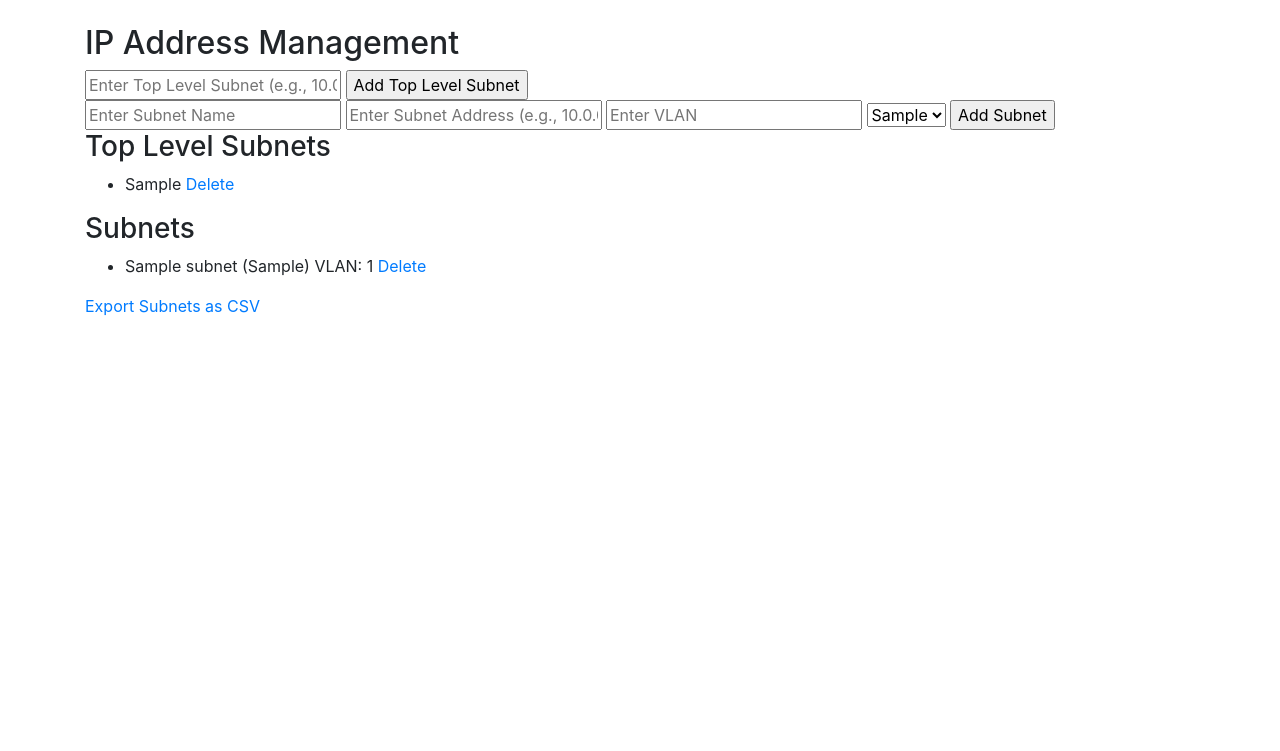
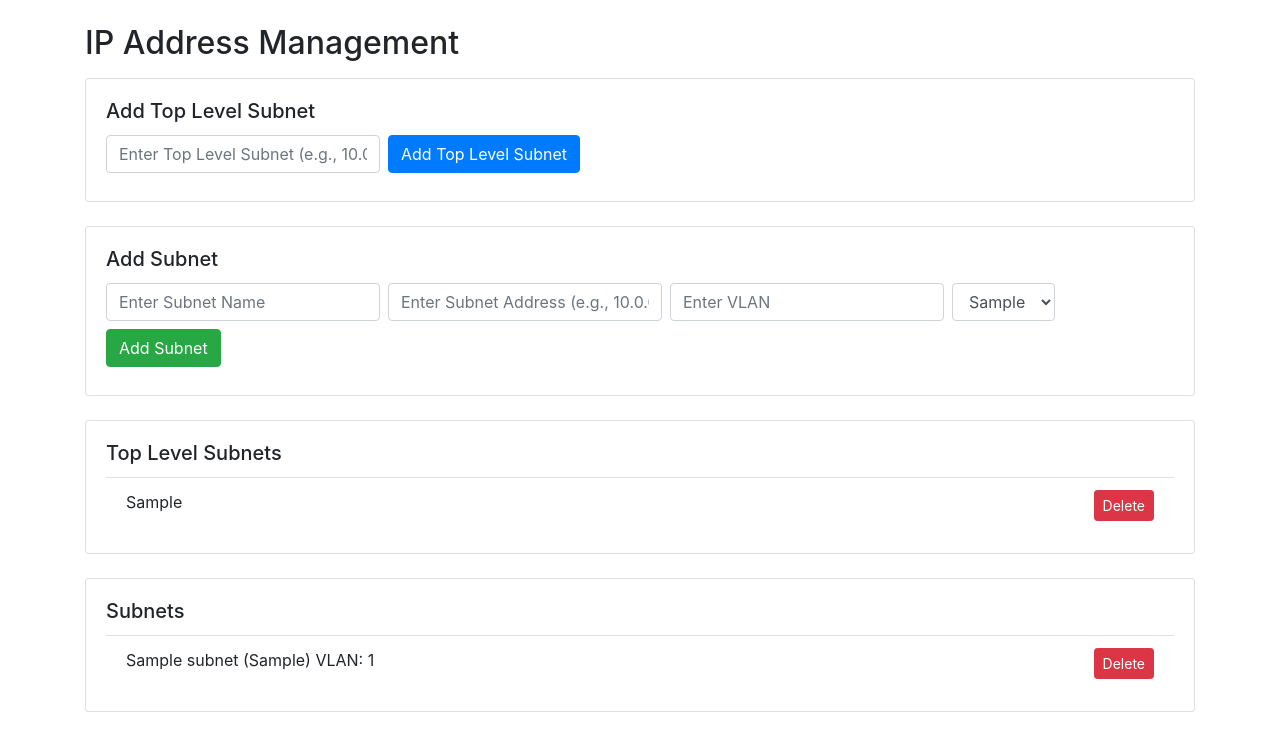
Before and after one commit to marcmylemans/Flask-IPAM, a Flask app: page / in a window 1280 px wide. Shown: the top 751 px of the page. Run offline with Flask 3, Linux system fonts and the light colour scheme; tables that the repository leaves empty hold one stand-in row (values such as "Sample post"); some libraries are stand-ins or nearby versions.

Commit message:
Update index.html

```diff
--- a/templates/index.html
+++ b/templates/index.html
@@ -1,41 +1,64 @@
 {% extends 'base.html' %}
 
 {% block body %}
-    <h2>IP Address Management</h2>
+    <h2 class="mb-3">IP Address Management</h2>
 
     <!-- Form to Add Top Level Subnet -->
-    <form action="/" method="post">
-        <input type="text" name="top_level_subnet" placeholder="Enter Top Level Subnet (e.g., 10.0.0.0/8)" required>
-        <input type="submit" value="Add Top Level Subnet">
+    <div class="card mb-4">
+        <div class="card-body">
+            <h5 class="card-title">Add Top Level Subnet</h5>
+            <form action="/" method="post" class="form-inline">
+                <input type="text" name="top_level_subnet" class="form-control mr-2 mb-2" placeholder="Enter Top Level Subnet (e.g., 10.0.0.0/8)" required>
+                <button type="submit" class="btn btn-primary mb-2">Add Top Level Subnet</button>
             </form>
+        </div>
+    </div>
 
     <!-- Form to Add Subnet -->
-    <form action="/" method="post">
-        <input type="text" name="subnet_name" placeholder="Enter Subnet Name" required>
-        <input type="text" name="subnet_address" placeholder="Enter Subnet Address (e.g., 10.0.0.0/24)" required>
-        <input type="number" name="vlan" placeholder="Enter VLAN" required>
-        <select name="top_level_subnet_id">
+    <div class="card mb-4">
+        <div class="card-body">
+            <h5 class="card-title">Add Subnet</h5>
+            <form action="/" method="post" class="form-inline">
+                <input type="text" name="subnet_name" class="form-control mr-2 mb-2" placeholder="Enter Subnet Name" required>
+                <input type="text" name="subnet_address" class="form-control mr-2 mb-2" placeholder="Enter Subnet Address (e.g., 10.0.0.0/24)" required>
+                <input type="number" name="vlan" class="form-control mr-2 mb-2" placeholder="Enter VLAN" required>
+                <select name="top_level_subnet_id" class="form-control mr-2 mb-2">
                     {% for top_level_subnet in top_level_subnets %}
                         <option value="{{ top_level_subnet.id }}">{{ top_level_subnet.subnet }}</option>
                     {% endfor %}
                 </select>
-        <input type="submit" value="Add Subnet">
+                <button type="submit" class="btn btn-success mb-2">Add Subnet</button>
             </form>
+        </div>
+    </div
 
         <!-- Display Top Level Subnets -->
-    <h3>Top Level Subnets</h3>
-    <ul>
+    <div class="card mb-4">
+        <div class="card-body">
+            <h5 class="card-title">Top Level Subnets</h5>
+            <ul class="list-group list-group-flush">
                 {% for top_level_subnet in top_level_subnets %}
-            <li>{{ top_level_subnet.subnet }} <a href="/delete_top_level_subnet/{{ top_level_subnet.id }}">Delete</a></li>
+                    <li class="list-group-item">
+                        {{ top_level_subnet.subnet }}
+                        <a href="/delete_top_level_subnet/{{ top_level_subnet.id }}" class="btn btn-danger btn-sm float-right">Delete</a>
+                    </li>
                 {% endfor %}
             </ul>
+        </div>
+    </div>
 
     <!-- Display Subnets -->
-    <h3>Subnets</h3>
-    <ul>
+    <div class="card">
+        <div class="card-body">
+            <h5 class="card-title">Subnets</h5>
+            <ul class="list-group list-group-flush">
                 {% for subnet in subnets %}
-            <li>{{ subnet.name }} ({{ subnet.subnet }}) VLAN: {{ subnet.vlan }} <a href="/delete_subnet/{{ subnet.id }}">Delete</a></li>
+                    <li class="list-group-item">
+                        {{ subnet.name }} ({{ subnet.subnet }}) VLAN: {{ subnet.vlan }}
+                        <a href="/delete_subnet/{{ subnet.id }}" class="btn btn-danger btn-sm float-right">Delete</a>
+                    </li>
                 {% endfor %}
             </ul>
-<a href="/export_csv">Export Subnets as CSV</a>
+        </div>
+    </div>
 {% endblock %}
```
Lines whose indentation alone changed are shown as unchanged.
